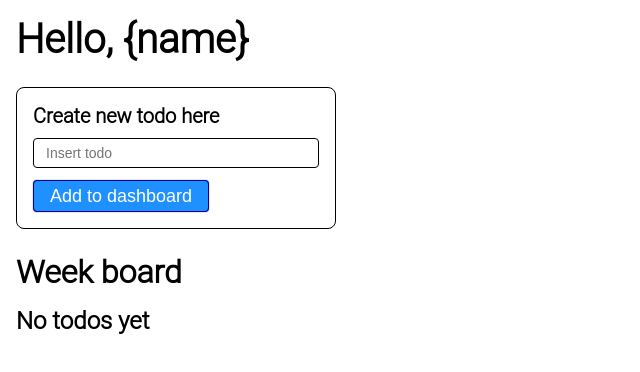
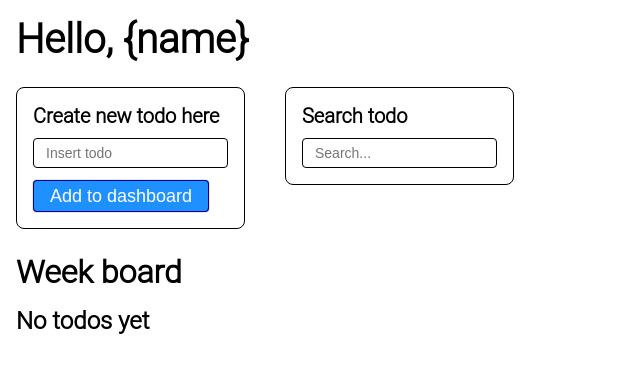
Before and after one commit to arkhipenkavitali/todolist-client, a React (Vite) app: page / in a window 1280 px wide. Shown: the top 372 px of the page, without its empty margins (0-640 px from the left). Built offline with nearby package versions, Linux system fonts and the light colour scheme.

Commit message:
srart search

```diff
--- a/src/components/App/App.module.scss
+++ b/src/components/App/App.module.scss
@@ -1,4 +1,10 @@
 .app {
   display: flex;
   flex-direction: column;
+
+  &Top {
+    display: flex;
+    align-items: flex-start;
+    gap: 40px;
+  }
 }
--- a/src/components/App/App.tsx
+++ b/src/components/App/App.tsx
@@ -1,18 +1,22 @@
-import './App.module.scss'
 import AddTodoForm from "../AddTodoForm/AddTodoForm.tsx";
 import WeakBoard from "../WeakBoard/WeakBoard.tsx";
 import ModalContainer from "../ModalContainer/ModalContainer.tsx";
 import Title from "../ui/Title/Title.tsx";
+import SearchTodo from "../SearchTodo/SearchTodo.tsx";
+import styles from "./App.module.scss";
 
 function App() {
     return (
         <>
-	        <div className="app">
-		        <Title text={'Hello, {name}'} />
-		        <AddTodoForm/>
-		        <WeakBoard/>
-	        </div>
-            <ModalContainer />
+            <div className={styles.app}>
+                <Title text={'Hello, {name}'}/>
+                <div className={styles.appTop}>
+                    <AddTodoForm/>
+                    <SearchTodo/>
+                </div>
+                <WeakBoard/>
+            </div>
+            <ModalContainer/>
         </>
     )
 }
--- /dev/null
+++ b/src/components/SearchTodo/SearchTodo.module.scss
@@ -0,0 +1,9 @@
+.searchTodo {
+  display: flex;
+  padding: 16px;
+  border: 1px solid $dark;
+  border-radius: 8px;
+  margin-bottom: 24px;
+  max-width: 320px;
+  flex-direction: column;
+}
--- /dev/null
+++ b/src/components/SearchTodo/SearchTodo.tsx
@@ -0,0 +1,15 @@
+import React from 'react';
+import styles from './SearchTodo.module.scss';
+import Subtitle from "../ui/Subtitle/Subtitle.tsx";
+import Input from "../ui/Input/Input.tsx";
+
+const SearchTodo: React.FC = () => {
+    return (
+        <div className={styles.searchTodo}>
+            <Subtitle text="Search todo" size="small"/>
+            <Input placeholder="Search..."/>
+        </div>
+    );
+};
+
+export default SearchTodo;
--- a/src/components/WeakBoard/WeakBoard.module.scss
+++ b/src/components/WeakBoard/WeakBoard.module.scss
@@ -1,6 +1,7 @@
 .weakBoard {
 
   &Grid {
-
+    display: grid;
+    grid-auto-flow: row;
   }
 }
```
